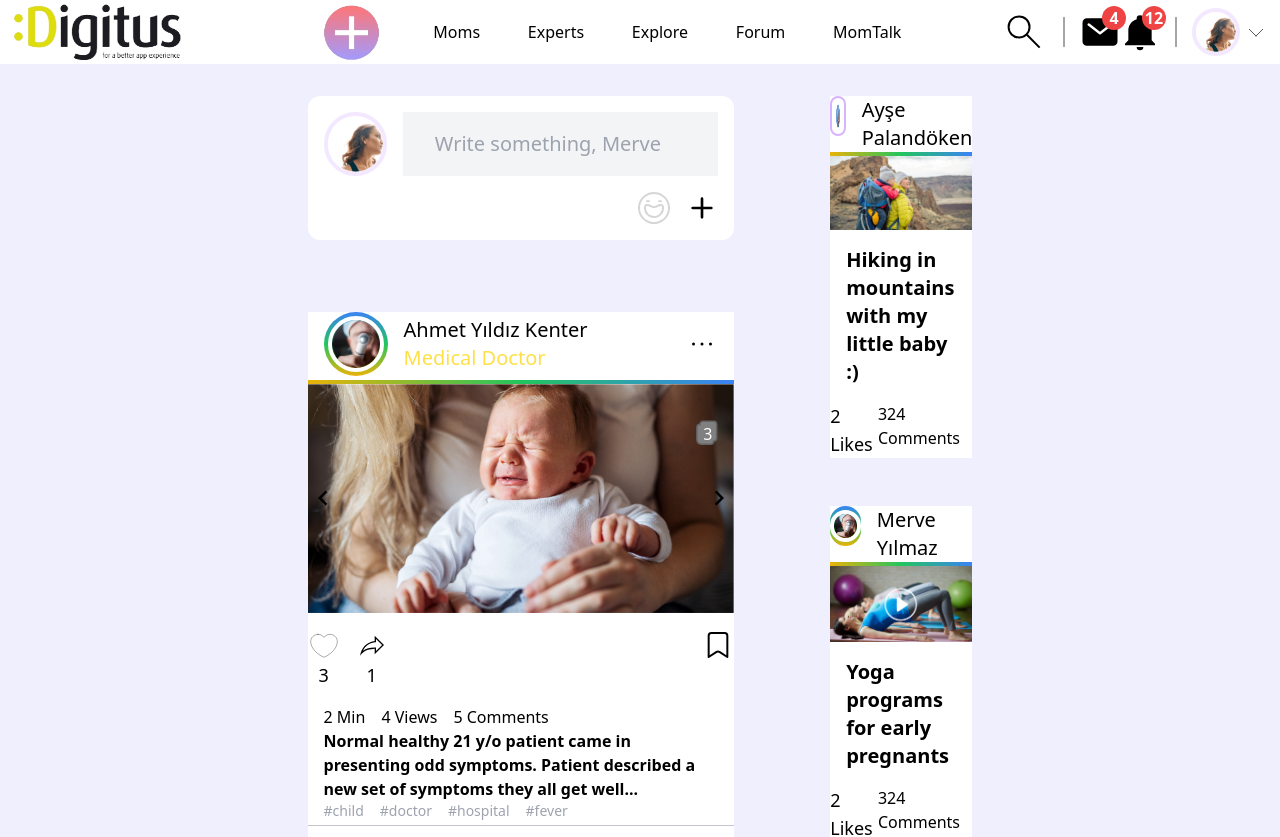
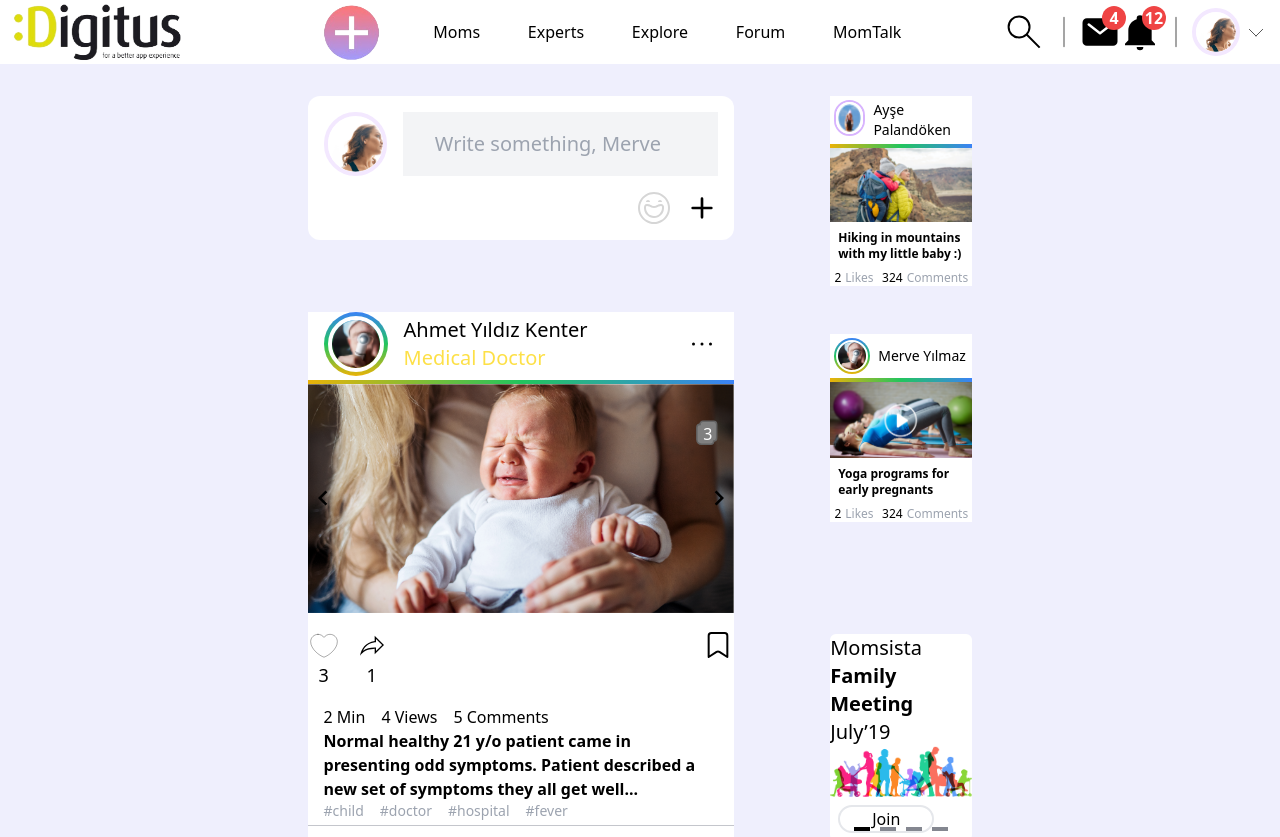
Before and after one commit to UmutKarakuyu/digitus_web_case, a Vue app in the folder digitus_web_case/: page / in a window 1280 px wide. Shown: the top 837 px of the page. Built offline with nearby package versions, Linux system fonts and the light colour scheme.

Commit message:
Sidebar font size fix

```diff
--- a/digitus_web_case/src/components/SidebarCards.vue
+++ b/digitus_web_case/src/components/SidebarCards.vue
@@ -43,18 +43,18 @@ export default {
 <template>
     <div class=" flex flex-col space-y-12 ">
         <div v-for="item in cards" :key="item.id" class="bg-white" >
-            <div class=" flex flex-row space-x-4">
-                <div v-if="item.role === 'Medical Doctor'" class="items-center justify-center flex h-10 w-10 rounded-full border-transparent border-t-blue-500 border-b-yellow-500 bg-gradient-to-t from-yellow-500 via-green-500 to-blue-500">
-                    <img :src="item.avatar" alt="logo" class=" h-8 w-8 border-white border-4 rounded-full">
+            <div class=" flex flex-row space-x-2 p-1">
+                <div v-if="item.role === 'Medical Doctor'" class="items-center justify-center flex h-9 w-9 rounded-full border-transparent border-t-blue-500 border-b-yellow-500 bg-gradient-to-t from-yellow-500 via-green-500 to-blue-500">
+                    <img :src="item.avatar" alt="logo" class=" h-8 w-8 border-white border-2 rounded-full">
                 </div>
-                <div v-else-if="item.role === 'SPONSORED'" class="items-center justify-center flex h-10 w-10 rounded-full border-red-300 border-2">
-                    <img :src="item.avatar" alt="logo" class=" h-8 w-8 border-white border-4 rounded-full">
+                <div v-else-if="item.role === 'SPONSORED'" class="items-center justify-center flex h-9 w-9 rounded-full border-red-300 border-2">
+                    <img :src="item.avatar" alt="logo" class=" h-8 w-8 border-white border-2 rounded-full">
                 </div>
-                <div v-else class="items-center justify-center flex h-10 w-10 rounded-full border-purple-300 border-2">
-                    <img :src="item.avatar" alt="logo" class=" h-8 w-8 border-white border-4 rounded-full">
+                <div v-else class="items-center justify-center flex h-9 w-9 rounded-full border-purple-300 border-2">
+                    <img :src="item.avatar" alt="logo" class=" h-8 w-8 border-white border-2 rounded-full">
                 </div>
-                <div class="flex flex-col justify-center">
-                    <h1 class="text-xl">{{item.name}}</h1>
+                <div class="flex flex-col items-center justify-center">
+                    <h1 class="text-sm">{{item.name}}</h1>
                 </div>
             </div>
             <div class="flex flex-col w-full">
@@ -62,12 +62,17 @@ export default {
                     <div v-if="item.role !== 'SPONSORED'" class="h-1 w-full bg-gradient-to-r from-yellow-500 via-green-500 to-blue-500 border-transparent "></div>
                     <img v-if="item.pictures !== null" :src="item.pictures" alt="logo" class="w-full"/>
                 </div>
-                <div class="flex flex-col justify-between">
-                    <p class="font-bold text-xl p-4">{{item.description}}</p>
-                    <div class="flex flex-row justify-around">
-                        <h1 class="text-lg">{{ item.likeCount }} Likes</h1>
-
-                        <p>{{item.commentCount}} Comments</p>
+                <div class="flex flex-col justify-start">
+                    <p class="font-bold text-xs p-2">{{item.description}}</p>
+                    <div class="flex flex-row justify-around ">
+                        <div class=" flex flex-row space-x-1">
+                            <p class="text-xs">{{ item.likeCount }}</p>
+                            <p class="text-xs text-gray-400"> Likes</p>
+                        </div>
+                        <div class=" flex flex-row space-x-1">
+                            <p class="text-xs">{{item.commentCount}}</p>
+                            <p class="text-xs text-gray-400"> Comments</p>
+                        </div>
                     </div>
 
                 </div>
```
